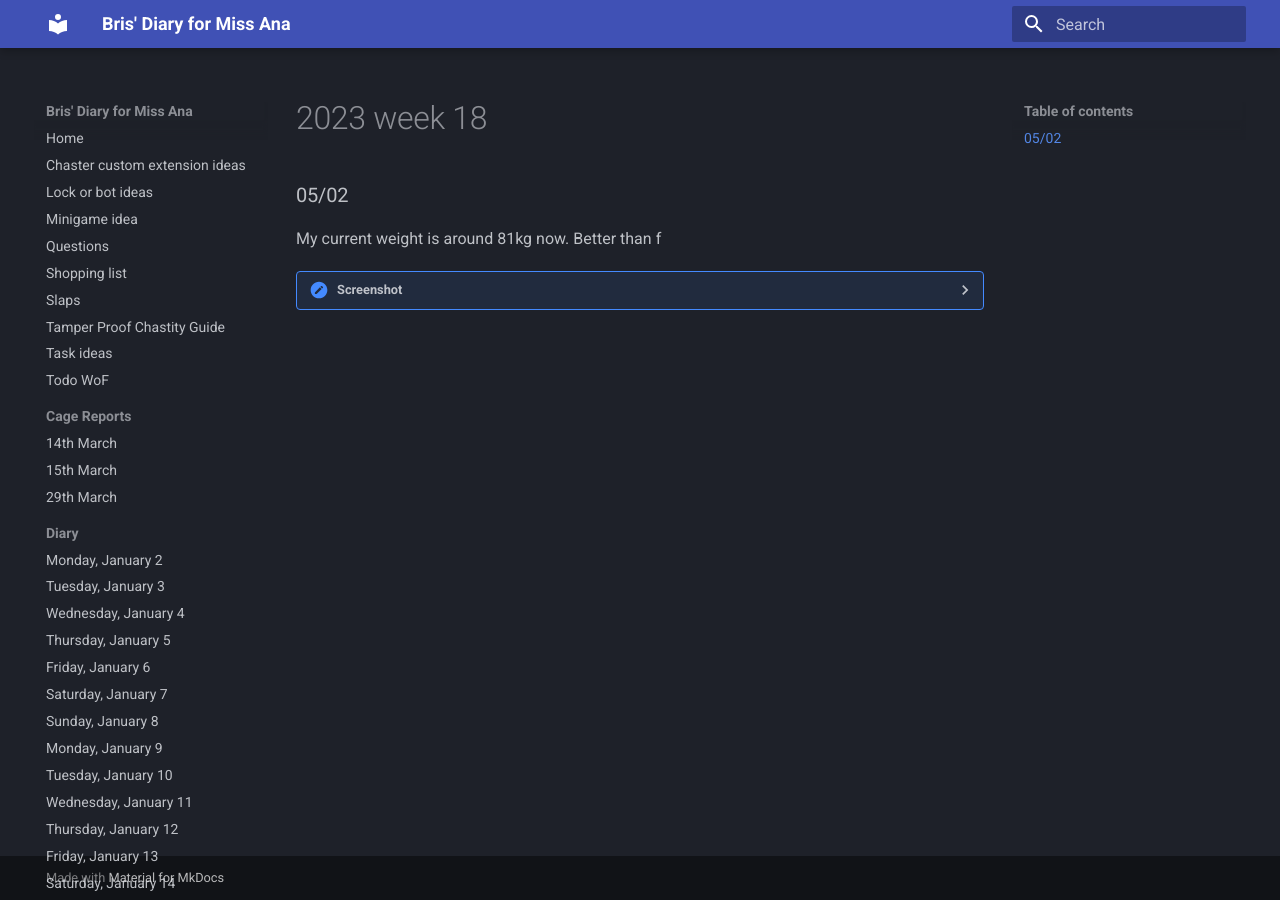
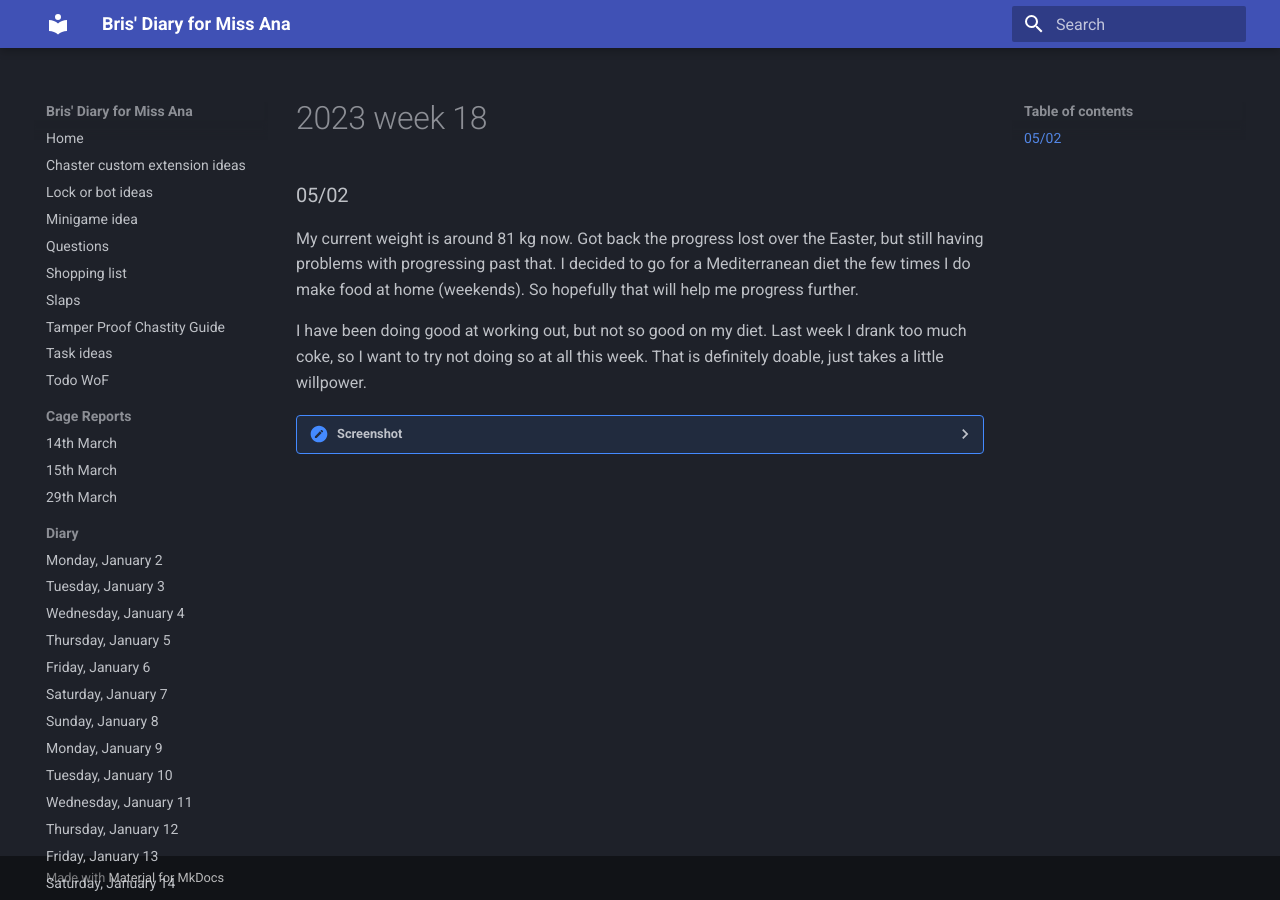
Before and after one commit to bris00/DFMA, an MkDocs documentation site: the page built from diary/Fitness Reports/2023 - week 18.md, in a window 1280 px wide. Built offline with MkDocs 1.6.1 and Material for MkDocs 9.7.7, drawn with Linux system fonts in a browser that asks for light colours.

Commit message:
vault backup: 2023-05-02 17:48:53
Affected files:
diary/Fitness Reports/2023 - week 18.md

```diff
--- a/diary/Fitness Reports/2023 - week 18.md
+++ b/diary/Fitness Reports/2023 - week 18.md
@@ -1,5 +1,7 @@
 ### 05/02
-My current weight is around 81kg now. Better than f
+My current weight is around 81 kg now. Got back the progress lost over the Easter, but still having problems with progressing past that. I decided to go for a Mediterranean diet the few times I do make food at home (weekends). So hopefully that will help me progress further.
+
+I have been doing good at working out, but not so good on my diet. Last week I drank too much coke, so I want to try not doing so at all this week. That is definitely doable, just takes a little willpower.
 
 <details>
 	<summary>Screenshot</summary>
```
